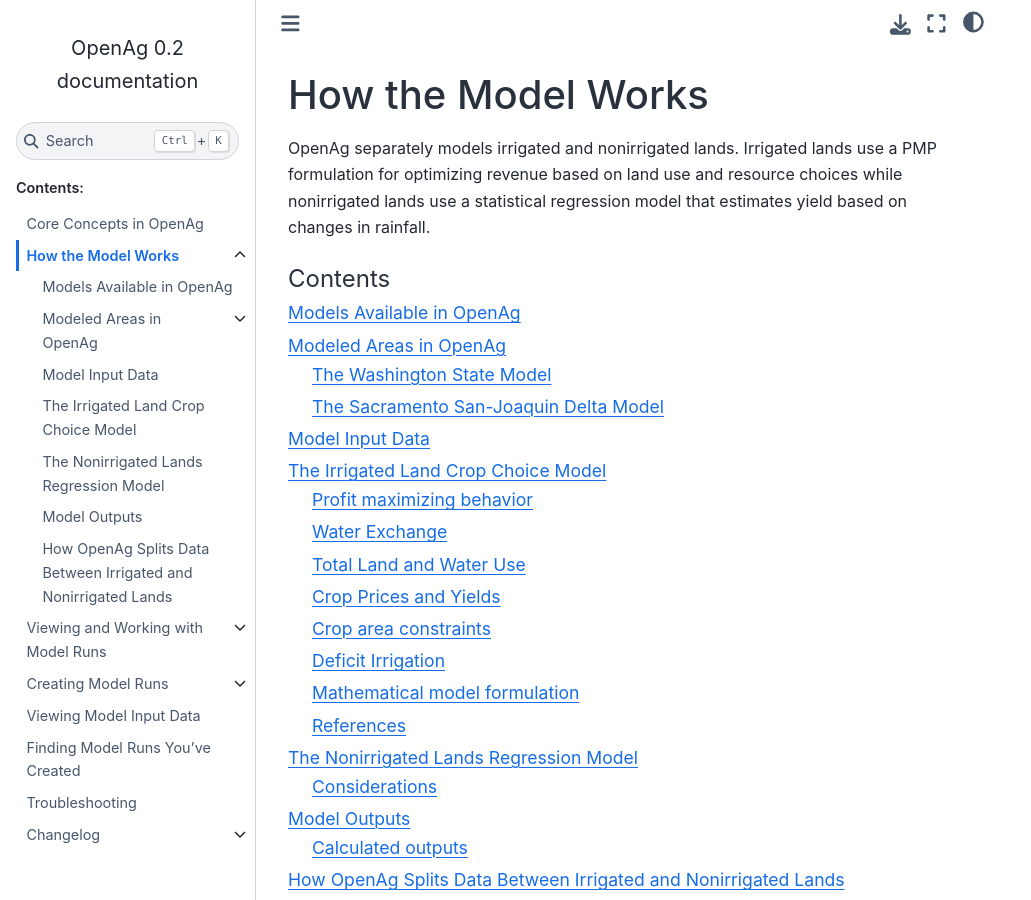
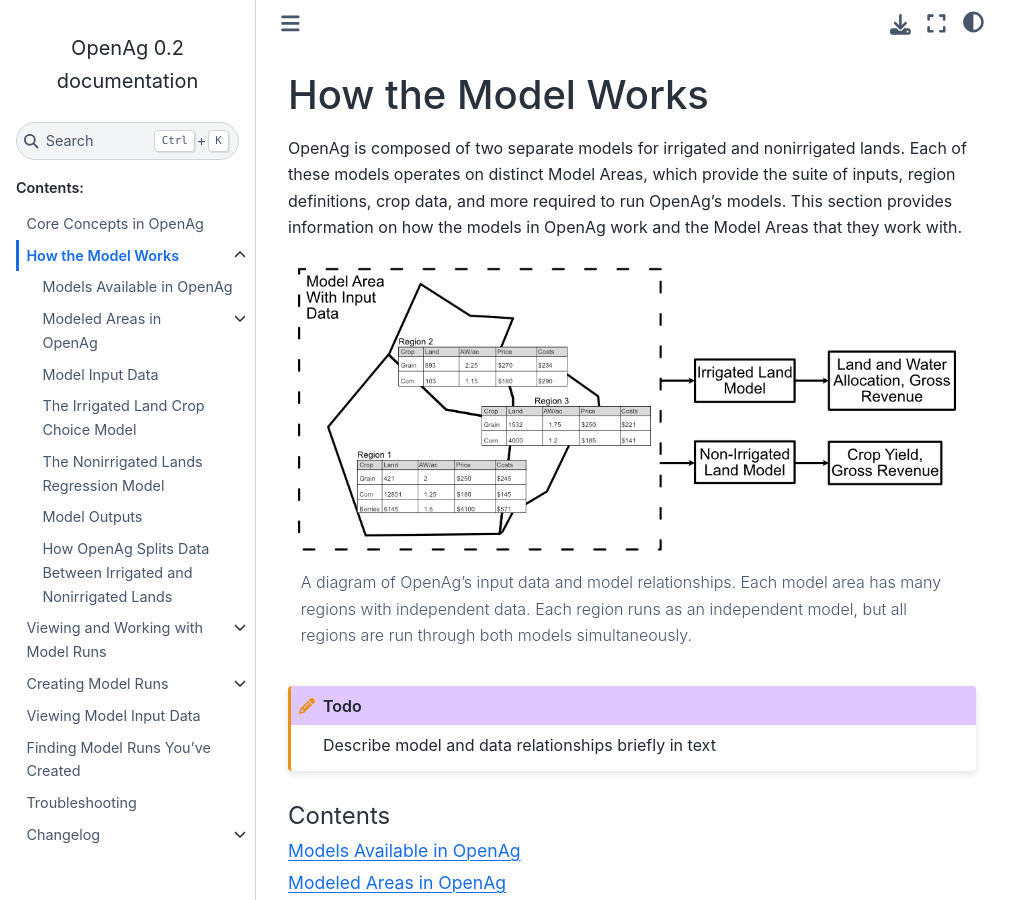
Before and after one commit to Water-Systems-Management-UCM/OpenAg_Docs, a Sphinx documentation site: the page built from source/Dapper/dapper.rst, in a window 1280 px wide and 900 px high. Shown: the whole window, without its empty margins (0-1031 px from the left). Built offline with Sphinx 7.4.7 and the Sphinx Book theme 1.1.4, drawn with Linux system fonts in a browser that asks for light colours.

Commit message:
Incorporating figure for model areas and input data

```diff
--- a/source/Dapper/available_models.rst
+++ b/source/Dapper/available_models.rst
@@ -13,10 +13,10 @@
     * - Model
       - User inputs
       - Outputs
-    * - Irrigated Lands PMP Model
+    * - :ref:`Irrigated Lands PMP Model <IrrigatedPMPDoc>`
       - Irrigated water availability, Land availability, crop price, crop yield, crop area constraints
       - Land allocation, water allocation, gross revenue
-    * - Nonirrigated Lands Regression Model
+    * - :ref:`Nonirrigated Lands Regression Model <NonIrrigatedDoc>`
       - Rainfall, crop price
       - Crop yield, gross revenue
 
--- a/source/Dapper/dapper.rst
+++ b/source/Dapper/dapper.rst
@@ -1,8 +1,19 @@
 How the Model Works
 ====================
-OpenAg separately models irrigated and nonirrigated lands. Irrigated lands use a PMP formulation
-for optimizing revenue based on land use and resource choices while nonirrigated lands use
-a statistical regression model that estimates yield based on changes in rainfall.
+OpenAg is composed of two separate models for irrigated and nonirrigated
+lands. Each of these models operates on distinct Model Areas, which provide
+the suite of inputs, region definitions, crop data, and more required to
+run OpenAg's models. This section provides information on how the models
+in OpenAg work and the Model Areas that they work with.
+
+.. figure:: ModelArea_Diagram.png
+
+    A diagram of OpenAg's input data and model relationships. Each model area has many regions with independent data.
+    Each region runs as an independent model, but all regions are run through both models simultaneously.
+
+
+.. todo:: Describe model and data relationships briefly in text
+
 
 .. toctree::
     :maxdepth: 2
```
Also changed, not shown: source/Dapper/ModelArea_Diagram.png (added), 1 other file.
